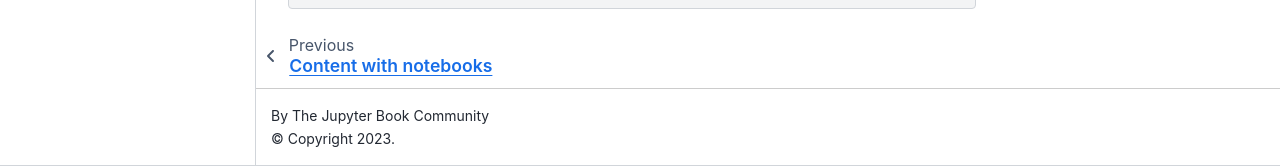
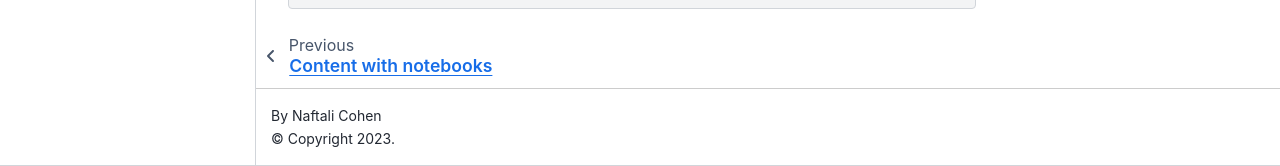
Before and after one commit to naftalic/DSIF, a Jupyter Book: the page built from markdown-notebooks.md, in a window 1280 px wide and 1348 px high. Shown: the part 1182-1348 px from the top of the window. Built offline with Jupyter Book 1.0.4 settings and Sphinx 7.4.7 and the Sphinx Book theme 1.1.4, drawn with Linux system fonts in a browser that asks for light colours.

Commit message:
Update _config.yml

```diff
--- a/_config.yml
+++ b/_config.yml
@@ -1,8 +1,8 @@
 # Book settings
 # Learn more at https://jupyterbook.org/customize/config.html
 
-title: My sample book
-author: The Jupyter Book Community
+title: Data Science in Finance
+author: Naftali Cohen
 logo: logo.png
 
 # Force re-execution of notebooks on each build.
@@ -21,7 +21,7 @@
 
 # Information about where the book exists on the web
 repository:
-  url: https://github.com/executablebooks/jupyter-book  # Online location of your book
+  url: https://github.com/naftalic/DSIF  # Online location of your book
   path_to_book: docs  # Optional path to your book, relative to the repository root
   branch: master  # Which branch of the repository should be used when creating links (optional)
 
```
